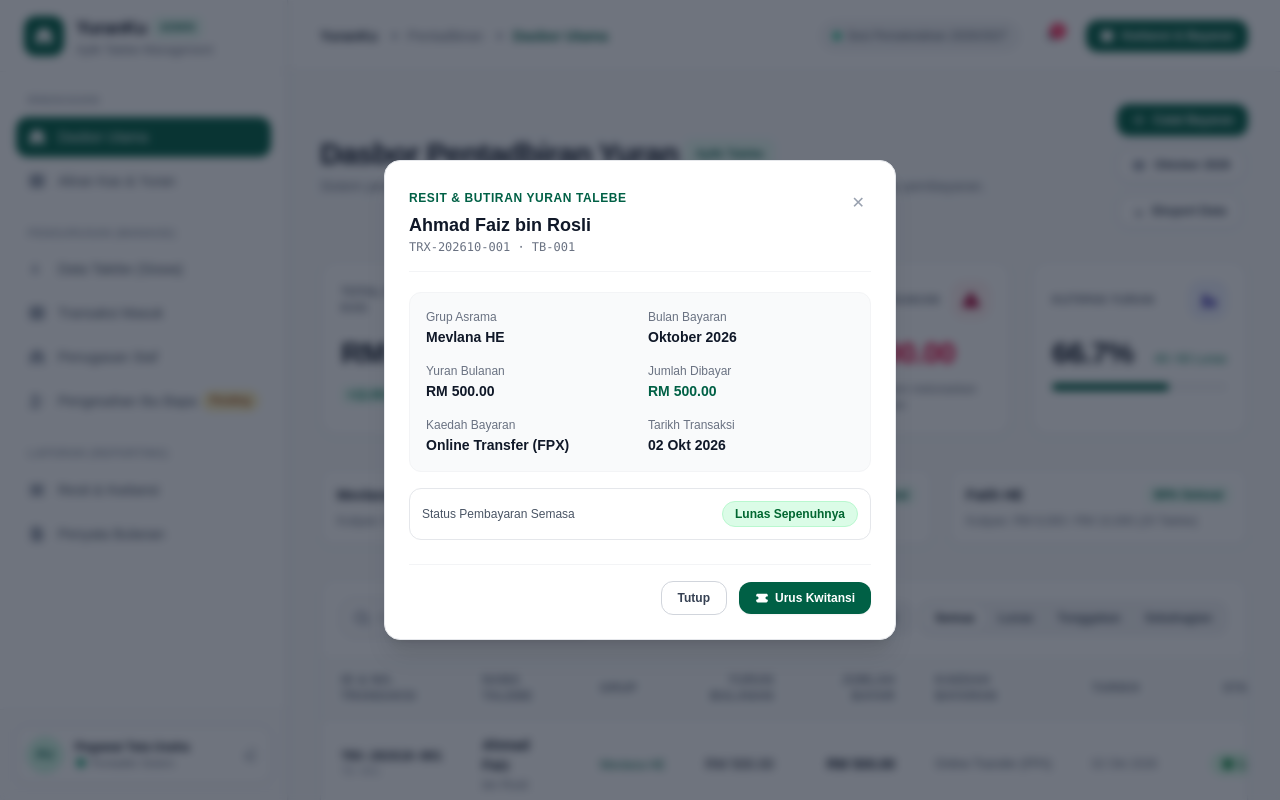
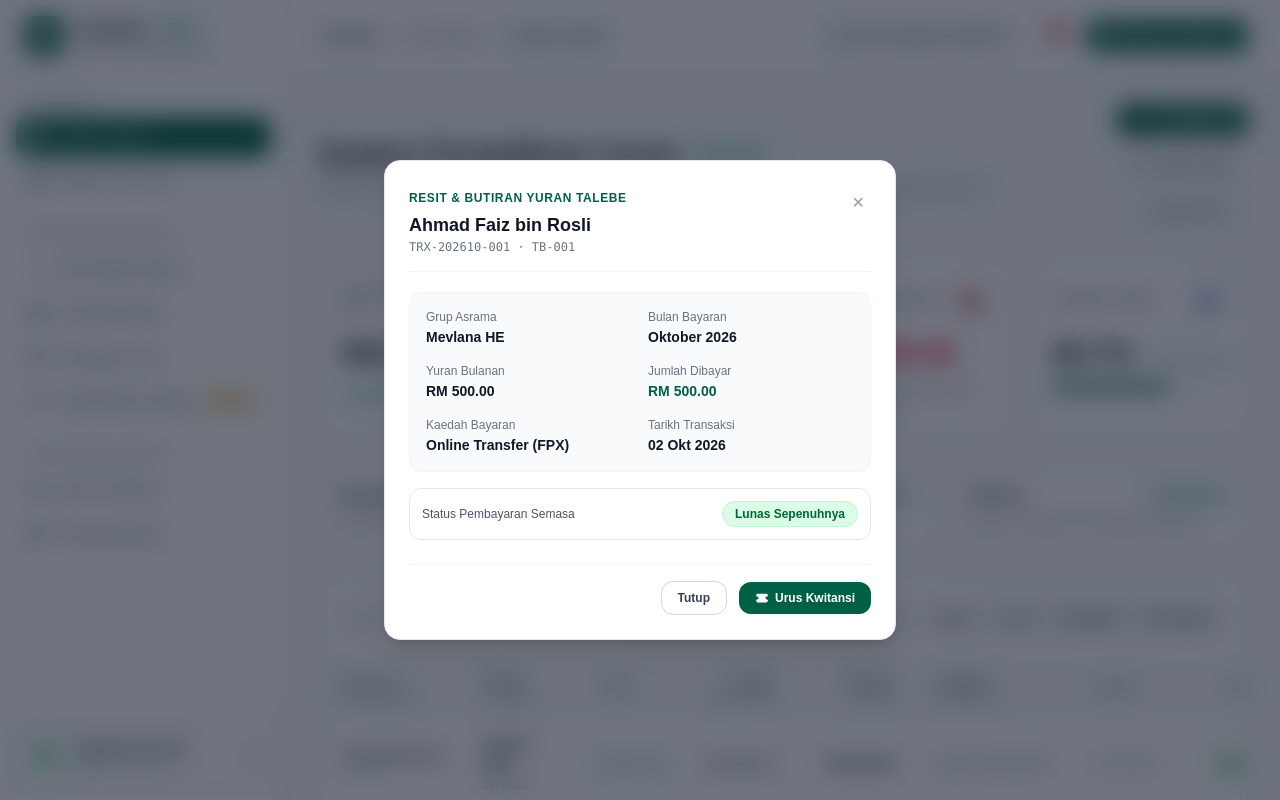
Before and after one commit to Fakeriz/yuran-siswa, a Next.js app: page /admin in a window 1280 px wide. Both pictures are taken after a click on the element 873 px from the left and 764 px from the top of the page. Shown: the top 800 px of the page. Built offline with nearby package versions, Linux system fonts and the light colour scheme.

Commit message:
fix(admin): apply click-outside-close and blur to transaction detail modal

```diff
--- a/app/admin/page.tsx
+++ b/app/admin/page.tsx
@@ -834,11 +834,15 @@ function AdminContent() {
 
       {/* 5. Modal / Dialog Butiran Transaksi Talebe */}
       {selectedRecord && (
-        <div className="fixed inset-0 z-50 flex items-center justify-center bg-gray-900/60 p-4 backdrop-blur-xs">
+        <div
+          className="fixed inset-0 z-50 flex items-center justify-center bg-gray-900/60 p-4 backdrop-blur-md"
+          onClick={() => setSelectedRecord(null)}
+        >
           <div
             className="w-full max-w-lg rounded-2xl bg-white p-6 shadow-xl border border-gray-200"
             role="dialog"
             aria-modal="true"
+            onClick={(e) => e.stopPropagation()}
           >
             <div className="flex items-start justify-between border-b border-gray-100 pb-4">
               <div>
```
